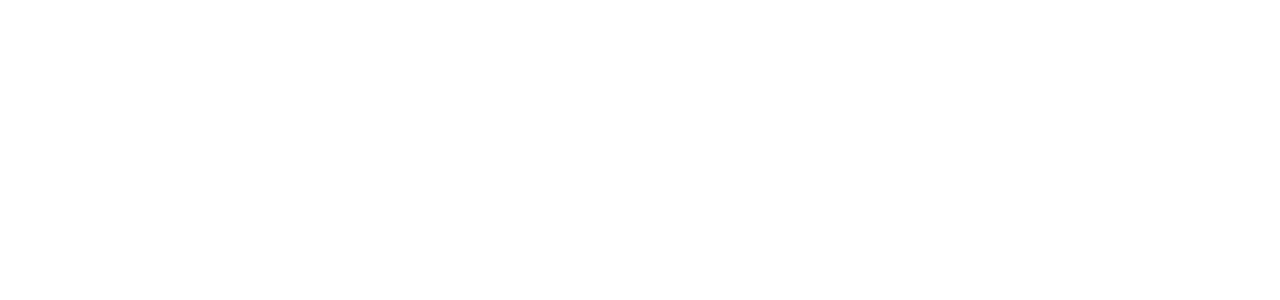
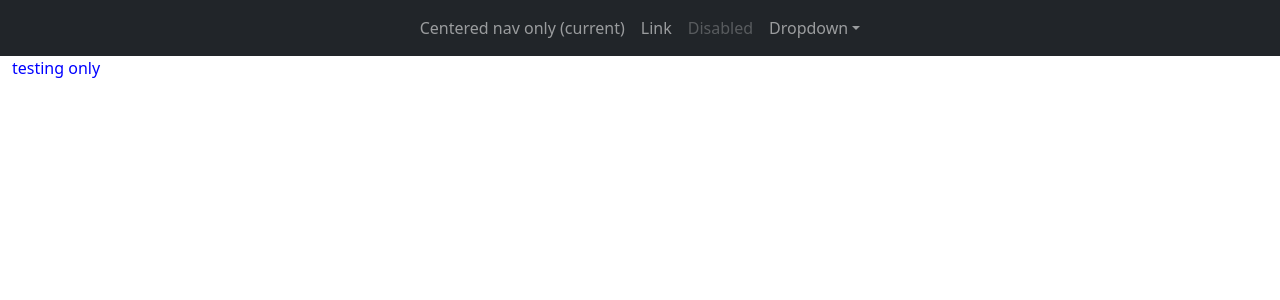
Before and after one commit to Devriex/Daiven-website, a Flask app: page / in a window 1280 px wide. Before the commit the part shown is empty. Shown: the top 300 px of the page. Run offline with Flask 2, Linux system fonts and the light colour scheme.

Commit message:
add style

```diff
--- a/main.py
+++ b/main.py
@@ -32,6 +32,8 @@
 ]
 
 
+
+
 @app.route("/")
 def hello_world():
   return render_template('home.html')
--- /dev/null
+++ b/static/style.css
@@ -0,0 +1,3 @@
+.daiventest{
+  color:blue;
+}
--- /dev/null
+++ b/templates/header.html
@@ -0,0 +1,27 @@
+<nav class="navbar navbar-expand-lg navbar-dark bg-dark">
+      <button class="navbar-toggler" type="button" data-toggle="collapse" data-target="#navbarsExample08" aria-controls="navbarsExample08" aria-expanded="false" aria-label="Toggle navigation">
+        <span class="navbar-toggler-icon"></span>
+      </button>
+
+      <div class="collapse navbar-collapse justify-content-md-center" id="navbarsExample08">
+        <ul class="navbar-nav">
+          <li class="nav-item active">
+            <a class="nav-link" href="#">Centered nav only <span class="sr-only">(current)</span></a>
+          </li>
+          <li class="nav-item">
+            <a class="nav-link" href="#">Link</a>
+          </li>
+          <li class="nav-item">
+            <a class="nav-link disabled" href="#">Disabled</a>
+          </li>
+          <li class="nav-item dropdown">
+            <a class="nav-link dropdown-toggle" href="#" id="dropdown08" data-toggle="dropdown" aria-haspopup="true" aria-expanded="false">Dropdown</a>
+            <div class="dropdown-menu" aria-labelledby="dropdown08">
+              <a class="dropdown-item" href="#">Action</a>
+              <a class="dropdown-item" href="#">Another action</a>
+              <a class="dropdown-item" href="#">Something else here</a>
+            </div>
+          </li>
+        </ul>
+      </div>
+    </nav>
--- a/templates/home.html
+++ b/templates/home.html
@@ -5,10 +5,13 @@
     <meta name="viewport" content="width=device-width, initial-scale=1">
     <title>Daiven Website Sample</title>
     <link href="https://cdn.jsdelivr.net/npm/bootstrap@5.3.0-alpha1/dist/css/bootstrap.min.css" rel="stylesheet" integrity="sha384-GLhlTQ8iRABdZLl6O3oVMWSktQOp6b7In1Zl3/Jr59b6EGGoI1aFkw7cmDA6j6gD" crossorigin="anonymous">
+
+    <link href="{{  url_for('static', filename='style.css') }}" rel="stylesheet" type="text/css">
   </head>
   <body>
+{% include 'header.html' %}
 <div class="container-fluid d-flex">
-
+<p class="daiventest">testing only</p>
 
 
 
```
